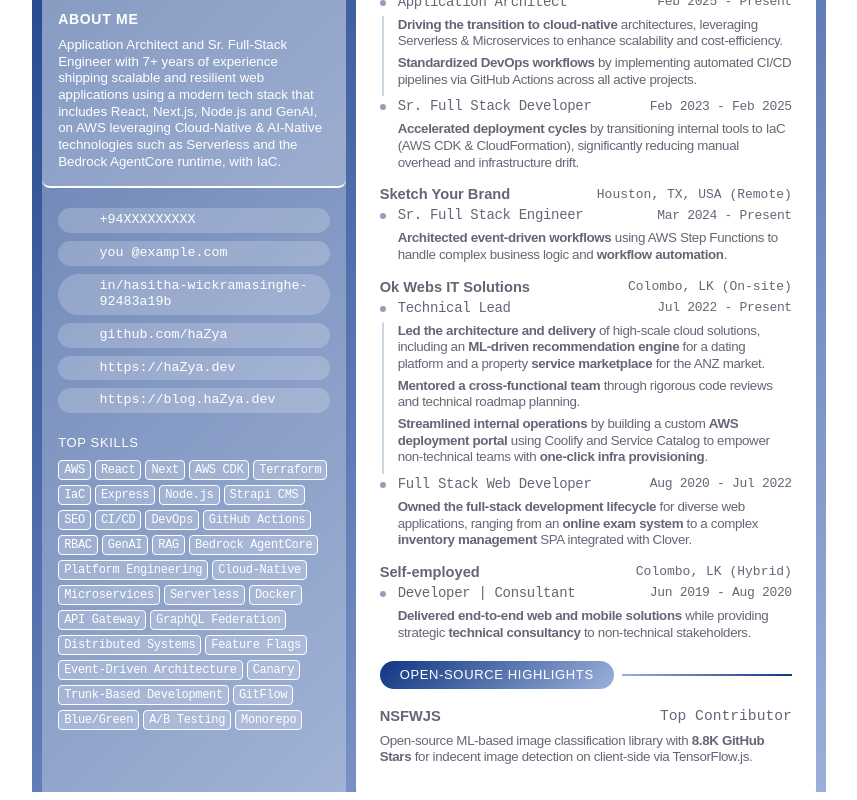
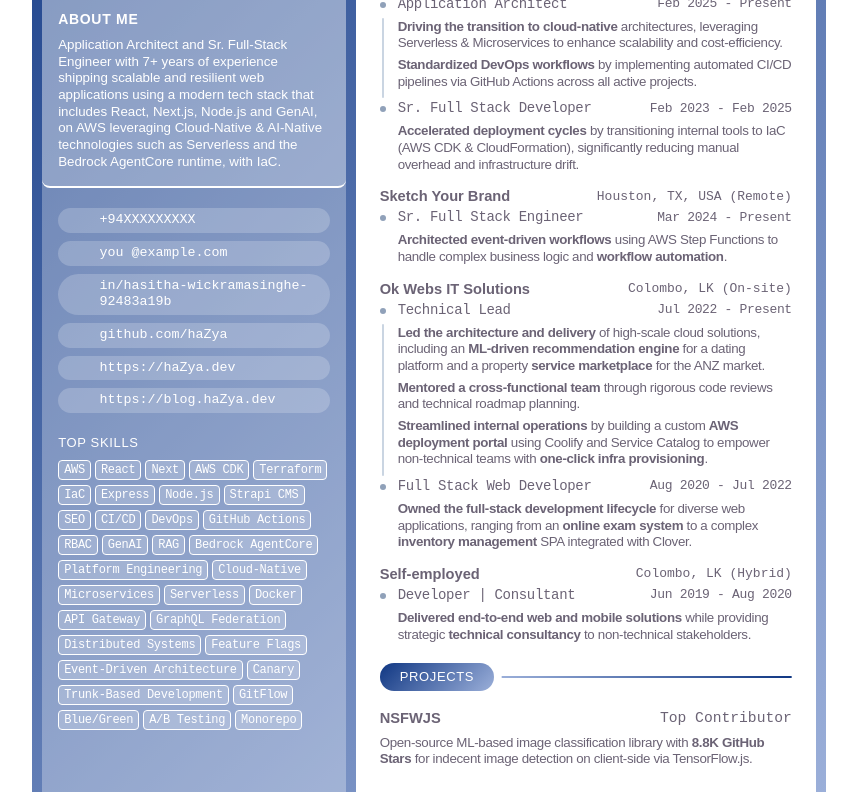
Before and after one commit to haZya/resume, a React (Vite) app: page / in a window 1280 px wide. Shown: the part 487-1287 px from the top of the page, without its empty margins (211-1068 px from the left). Built offline with nearby package versions, Linux system fonts and the light colour scheme; some icons are missing.

Commit message:
fix: update the Projects title

```diff
--- a/src/App.tsx
+++ b/src/App.tsx
@@ -119,7 +119,7 @@
         <section id="body" className="col-span-3 space-y-5 rounded-lg bg-white px-6 py-8">
           <section id="education" className="space-y-4">
             <Title content="EDUCATION & CERTS" />
-            <div className="space-y-2.5">
+            <div className="space-y-2.75">
               <a
                 className="block"
                 href="https://www.credly.com/badges/b41fa631-6361-4760-ad97-ff3f59671b45"
@@ -343,7 +343,7 @@
             </div>
           </section>
           <section id="projects" className="space-y-4">
-            <Title content="OPEN-SOURCE HIGHLIGHTS" />
+            <Title content="PROJECTS" />
             <div>
               <h3 className="flex items-center justify-between text-[11pt] font-semibold">
                 <a className="flex items-center gap-2" href="https://github.com/infinitered/nsfwjs" target="_blank" rel="noopener">
```
